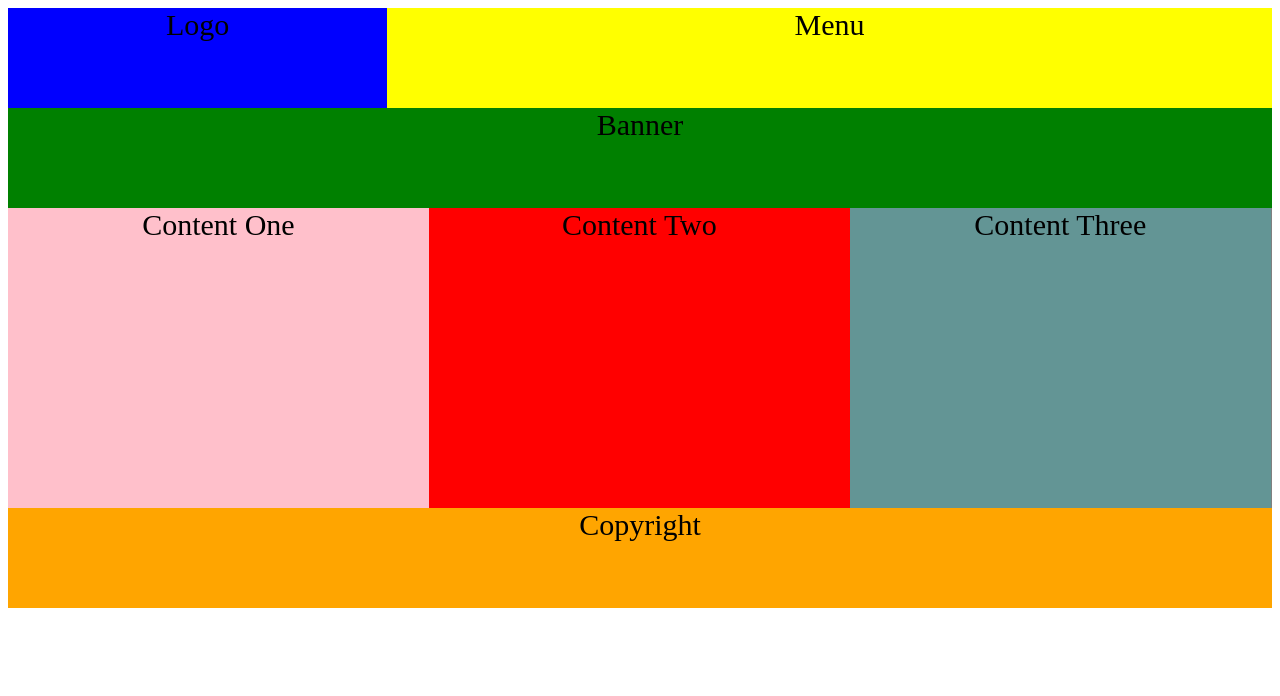
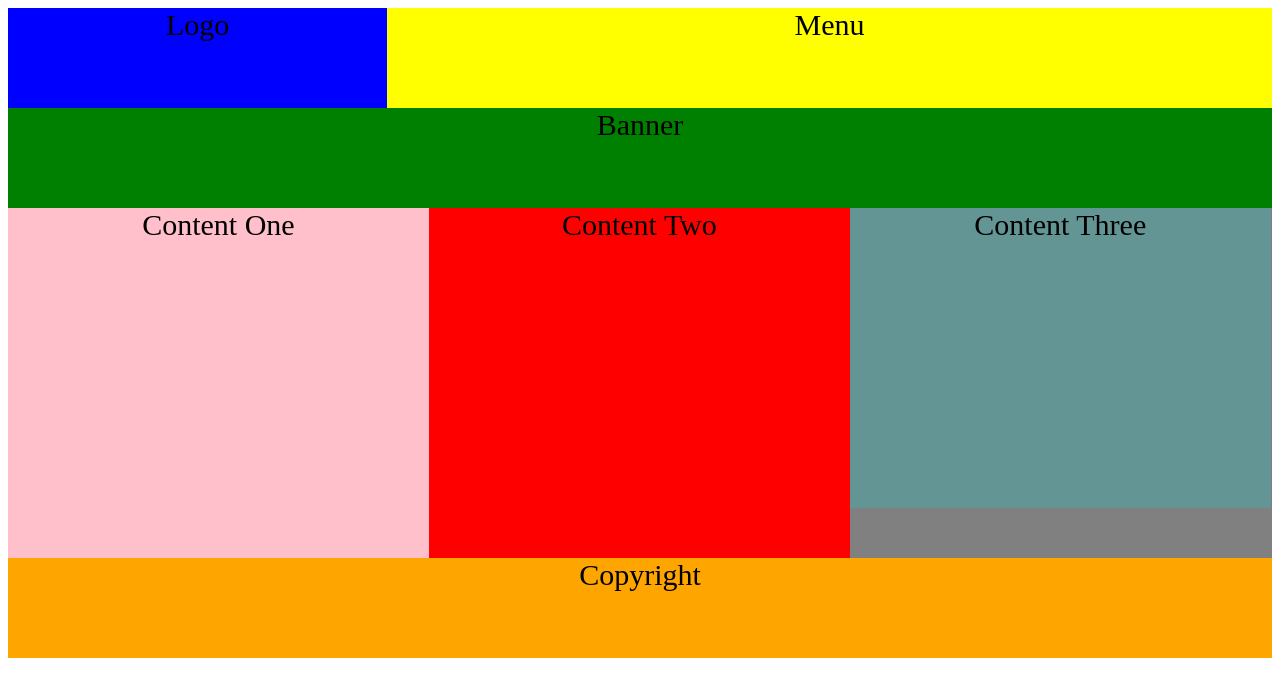
Before and after one commit to pollobchakroborty/layout-one, a plain HTML site: page index.html in a window 1280 px wide. Drawn offline with Linux system fonts and the light colour scheme.

Commit message:
Add files via upload

```diff
--- a/css/style.css
+++ b/css/style.css
@@ -31,12 +31,12 @@ width:  100%;
 }
 .part{
     background:  gray;
-    height: 300px;
+    height: 350px;
     width:  100%;
 }
 .part1{
     background:  pink;
-    height: 300px;
+    height: 350px;
     width:  33.3%;
     float:  left;
 }
@@ -44,7 +44,7 @@ width:  100%;
 
 background:  red;
 
-height:  300px;
+height:  350px;
 
 width:  33.3%;
 
```
